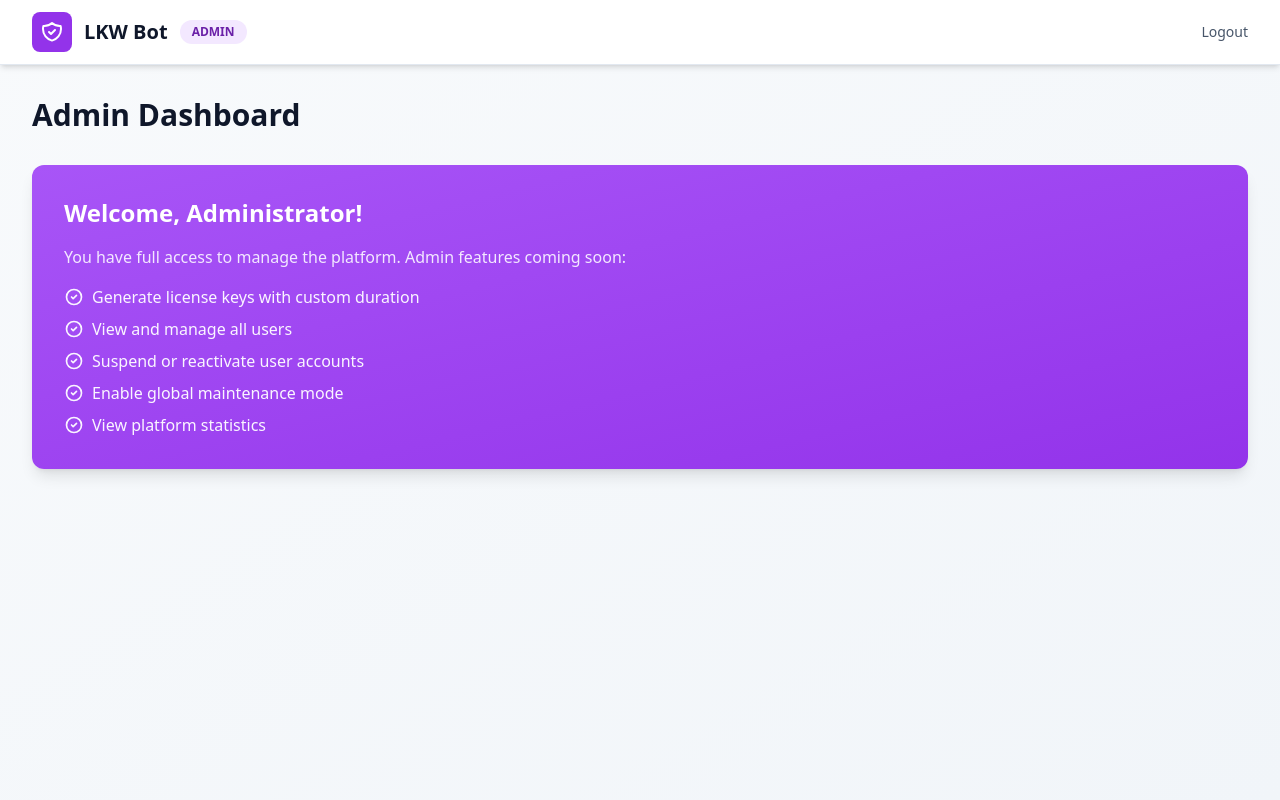
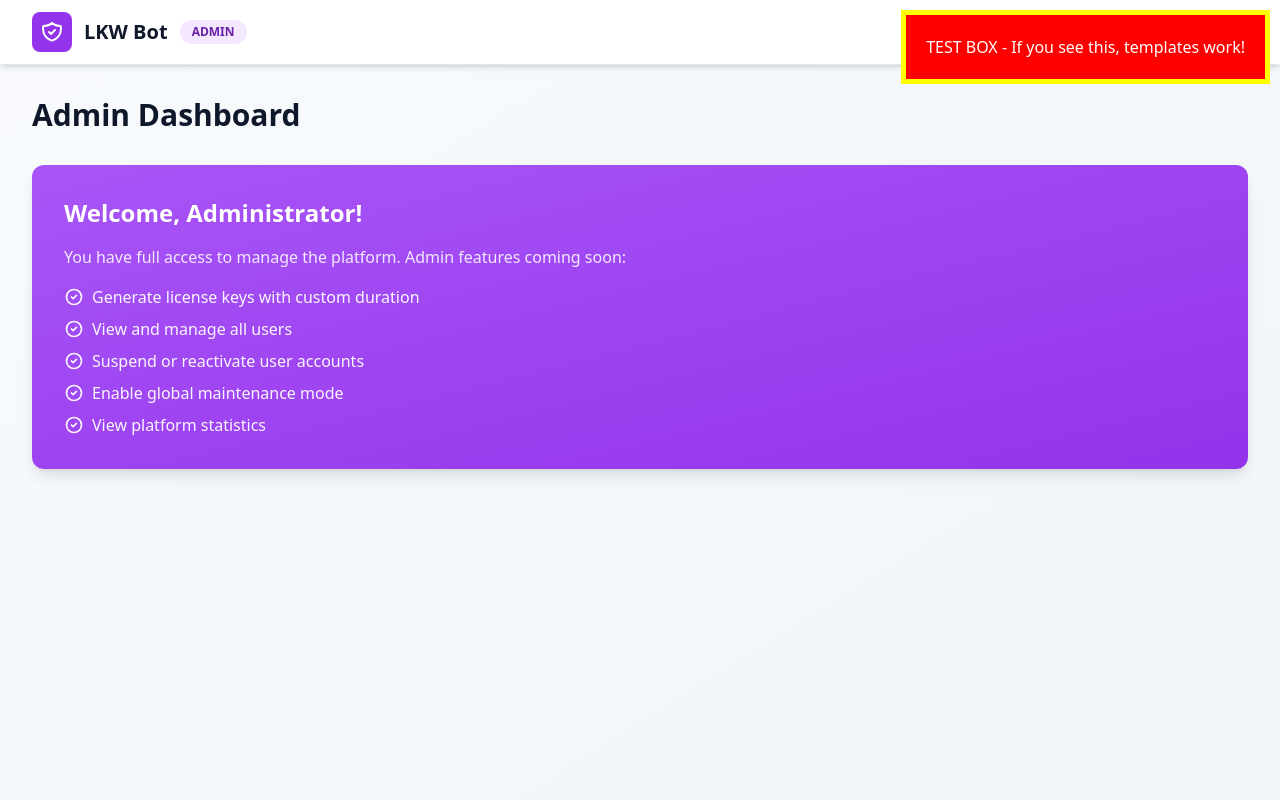
Before and after one commit to Ben10002/LastWarTruck, a Flask app: page /admin/dashboard in a window 1280 px wide. Run offline with Flask 3, Linux system fonts and the light colour scheme; some libraries are stand-ins or nearby versions.

```diff
--- a/templates/base.html
+++ b/templates/base.html
@@ -64,6 +64,11 @@
 </head>
 <body class="h-full bg-gradient-to-br from-slate-50 to-slate-100">
 
+    <!-- ABSOLUTE TEST BOX -->
+    <div style="position: fixed; top: 10px; right: 10px; z-index: 9999; background: red; color: white; padding: 20px; border: 5px solid yellow;">
+        TEST BOX - If you see this, templates work!
+    </div>
+
     <!-- Flash Messages -->
     {% with messages = get_flashed_messages(with_categories=true) %}
         {% if messages %}
```
